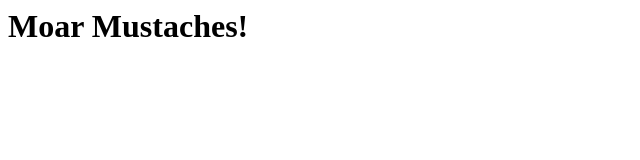
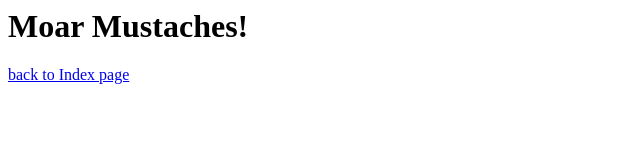
Before and after one commit to gregoryyang93/gregoryyang93.github.io, a plain HTML site: page mustache.html in a window 1280 px wide. Shown: the whole page, without its empty margins (0-640 px from the left). Drawn offline with Linux system fonts and the light colour scheme.

Commit message:
Update mustache.html

```diff
--- a/mustache.html
+++ b/mustache.html
@@ -5,6 +5,6 @@
 	 </head>
 		<body>
    <h1>Moar Mustaches!</h1>
-   <a href="index.html>back to Index page</a>
+   <a href="index.html">back to Index page</a>
 	 </body>
-   </html>
+   </HTML>
```
